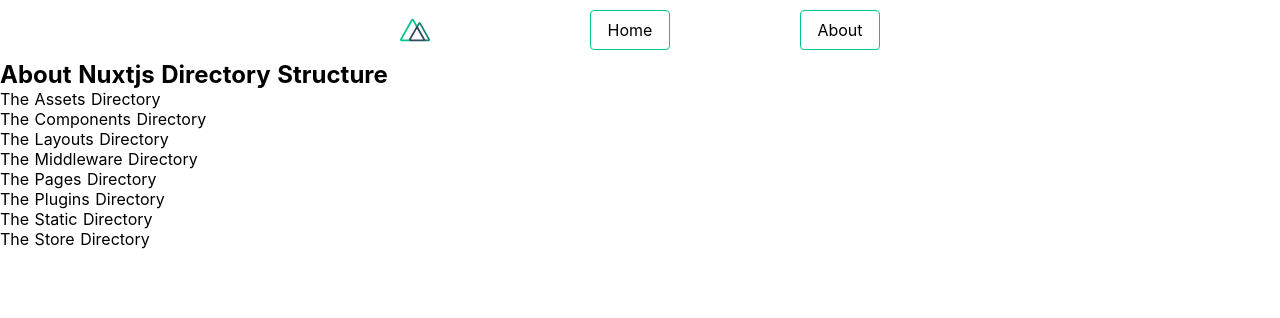
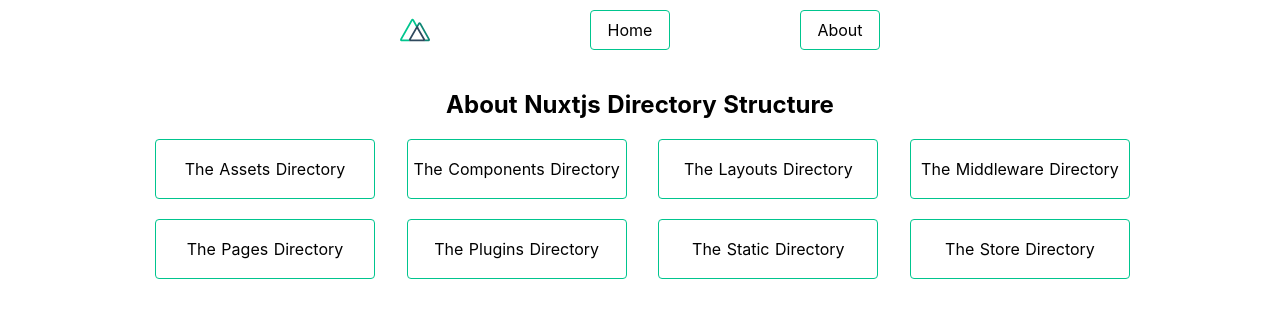
Before and after one commit to Timibadass/nuxt-tutorial-app, a Nuxt app: page /About in a window 1280 px wide. Shown: the top 318 px of the page. Built offline with nearby package versions, Linux system fonts and the light colour scheme.

Commit message:
add  dynamic page for directory info

```diff
--- a/assets/styles/main.css
+++ b/assets/styles/main.css
@@ -12,6 +12,7 @@
   height: 60px;
   top: 0;
   position: sticky;
+  background-color: #fff;
   display: flex;
   justify-content: space-between;
   align-items: center;
@@ -55,3 +56,61 @@
   color: #fff;
   box-shadow: 5px 3px 5px 2px #3f41468c;
 }
+
+.home {
+  padding-top: 30px;
+}
+
+.home__heading {
+  text-align: center;
+}
+
+.directories {
+  display: flex;
+  box-sizing: border-box;
+  padding: 10px;
+  max-width: 1000px;
+  margin: 0 auto;
+  flex-wrap: wrap;
+  justify-content: center;
+}
+
+@media (min-width: 768px) {
+  .directories {
+    justify-content: space-between;
+  }
+}
+
+.directory__container {
+  width: 100%;
+  max-width: 220px;
+  cursor: pointer;
+  border-radius: 4px;
+  border: 1px solid #00c58e;
+  display: flex;
+  height: 60px;
+  margin: 10px 5px;
+  margin-right: 0;
+  justify-content: center;
+  align-items: center;
+}
+
+.directory__name {
+  text-align: center;
+}
+
+.directory {
+  width: 100%;
+  margin: 50px auto;
+  max-width: 450px;
+  border-radius: 4px;
+  border: 1px solid #00c58e;
+  box-sizing: border-box;
+  padding: 10px 0;
+}
+
+.directory__info {
+  padding-left: 10px;
+  line-height: 22px;
+  padding-right: 10px;
+}
--- /dev/null
+++ b/pages/_id.vue
@@ -0,0 +1,18 @@
+<template>
+  <section class="directory" v-if="directory">
+    <h1 class="directory__name">{{ directory.name }}</h1>
+    <p class="directory__info">{{ directory.info }}</p>
+  </section>
+</template>
+
+<script>
+import { mapState } from "vuex";
+export default {
+  name: "directory-info",
+  computed: {
+    ...mapState(["directory"])
+  }
+};
+</script>
+
+<style></style>
```
